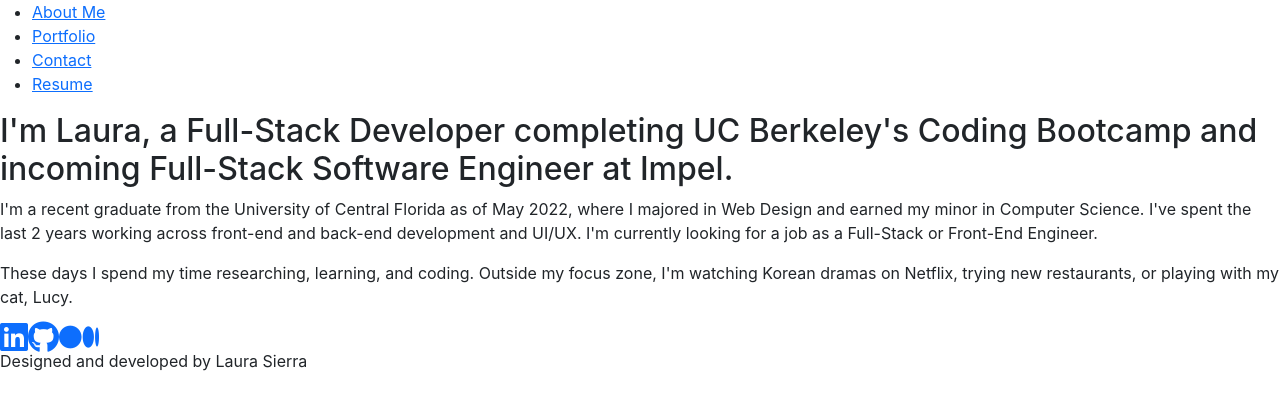
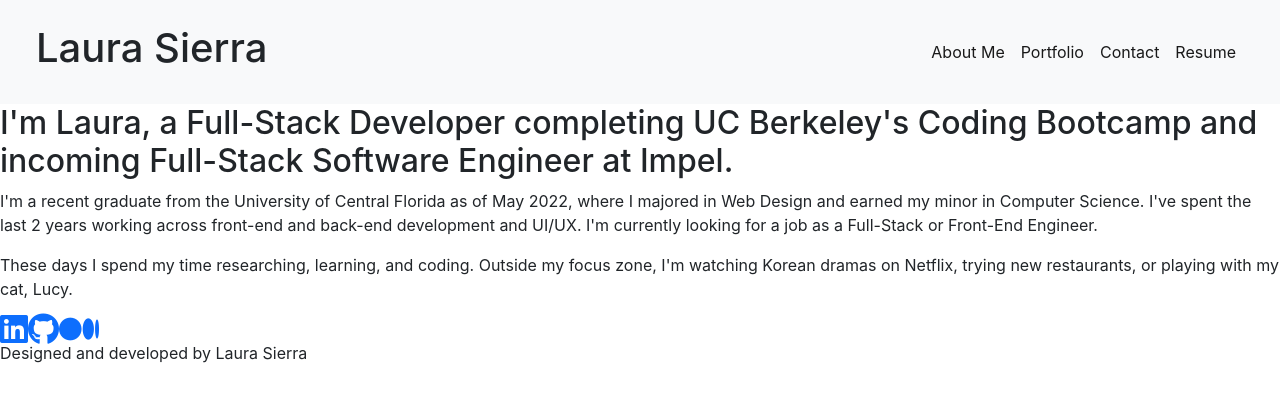
Before and after one commit to laurasierra17/react-portfolio, a React (Create React App) app: page / in a window 1280 px wide. Shown: the top 410 px of the page. Built offline with nearby package versions, Linux system fonts and the light colour scheme.

Commit message:
rearrange components header and navigation

```diff
--- a/src/App.js
+++ b/src/App.js
@@ -1,11 +1,25 @@
 import './App.css';
+import { useState } from 'react';
 import Footer from './components/Footer';
+import About from "./components/pages/About";
+import Portfolio from "./components/pages/Portfolio";
+import Contact from "./components/pages/Contact";
 import Header from './components/Header';
 
 function App() {
+  const [currentPage, setCurrentPage] = useState('About');
+
+  const renderPage = () => {
+    if (currentPage === 'About') return <About />;
+    if (currentPage === 'Portfolio') return <Portfolio />;
+    if (currentPage === 'Contact') return <Contact />;
+};
+
   return (
     <div>
-      <Header />
+      <Header currentPage={currentPage} setCurrentPage={setCurrentPage} />
+      {/* Calling renderPage to return a component */}
+      {renderPage()}
       <Footer />
     </div>
   );
--- a/src/components/Header.js
+++ b/src/components/Header.js
@@ -1,26 +1,18 @@
-import React, { useState } from "react";
-import About from "./pages/About";
-import Portfolio from "./pages/Portfolio";
-import Contact from "./pages/Contact";
+import React from "react";
 import Navigation from "./Navigation";
 
-export default function Header() {
-    const [currentPage, setCurrentPage] = useState('About');
-
-    const renderPage = () => {
-        if (currentPage === 'About') return <About />;
-        if (currentPage === 'Portfolio') return <Portfolio />;
-        if (currentPage === 'Contact') return <Contact />;
-    };
-
-    const handlePageChange = (page) => setCurrentPage(page);
+export default function Header(props) {
+    const handlePageChange = (page) => props.setCurrentPage(page);
 
     return (
-        <div>
-            {/* Passing the current page and a functio to update it */}
-            <Navigation currentPage={currentPage} handlePageChange={handlePageChange} />
-            {/* Calling renderPage to return a component */}
-            {renderPage()}
-        </div>
+        <nav className="navbar navbar-expand-lg bg-light p-4">
+            <div className="container-fluid">
+                <h1>Laura Sierra</h1>
+                {/* Passing the current page and a functio to update it */}
+                <div className="d-flex">
+                    <Navigation currentPage={props.currentPage} handlePageChange={handlePageChange} />
+                </div>
+            </div>
+        </nav>
     )
 }
--- a/src/components/Navigation.js
+++ b/src/components/Navigation.js
@@ -2,10 +2,11 @@ import React from "react";
 
 export default function Navigation({ currentPage, handlePageChange }) {
     return (
-        <ul>
+        <ul className="navbar-nav">
             {/* About Me Page */}
-            <li>
+            <li className="nav-item">
                 <a
+                    className="nav-link active"
                     href="#about"
                     onClick={() => handlePageChange('About')}
                 >
@@ -13,8 +14,9 @@ export default function Navigation({ currentPage, handlePageChange }) {
                 </a>
             </li>
             {/* Portfolio Page */}
-            <li>
+            <li className="nav-item">
                 <a
+                    className="nav-link active"
                     href="#portfolio"
                     onClick={() => handlePageChange('Portfolio')}
                 >
@@ -22,8 +24,9 @@ export default function Navigation({ currentPage, handlePageChange }) {
                 </a>
             </li>
             {/* Contact Page */}
-            <li>
+            <li className="nav-item">
                 <a
+                    className="nav-link active"
                     href="#contact"
                     onClick={() => handlePageChange('Contact')}
                 >
@@ -31,8 +34,9 @@ export default function Navigation({ currentPage, handlePageChange }) {
                 </a>
             </li>
             {/* Resume*/}
-            <li>
+            <li className="nav-item">
                 <a
+                    className="nav-link active"
                     href="./laura_sierra_resume.pdf"
                     download
                 >
```
